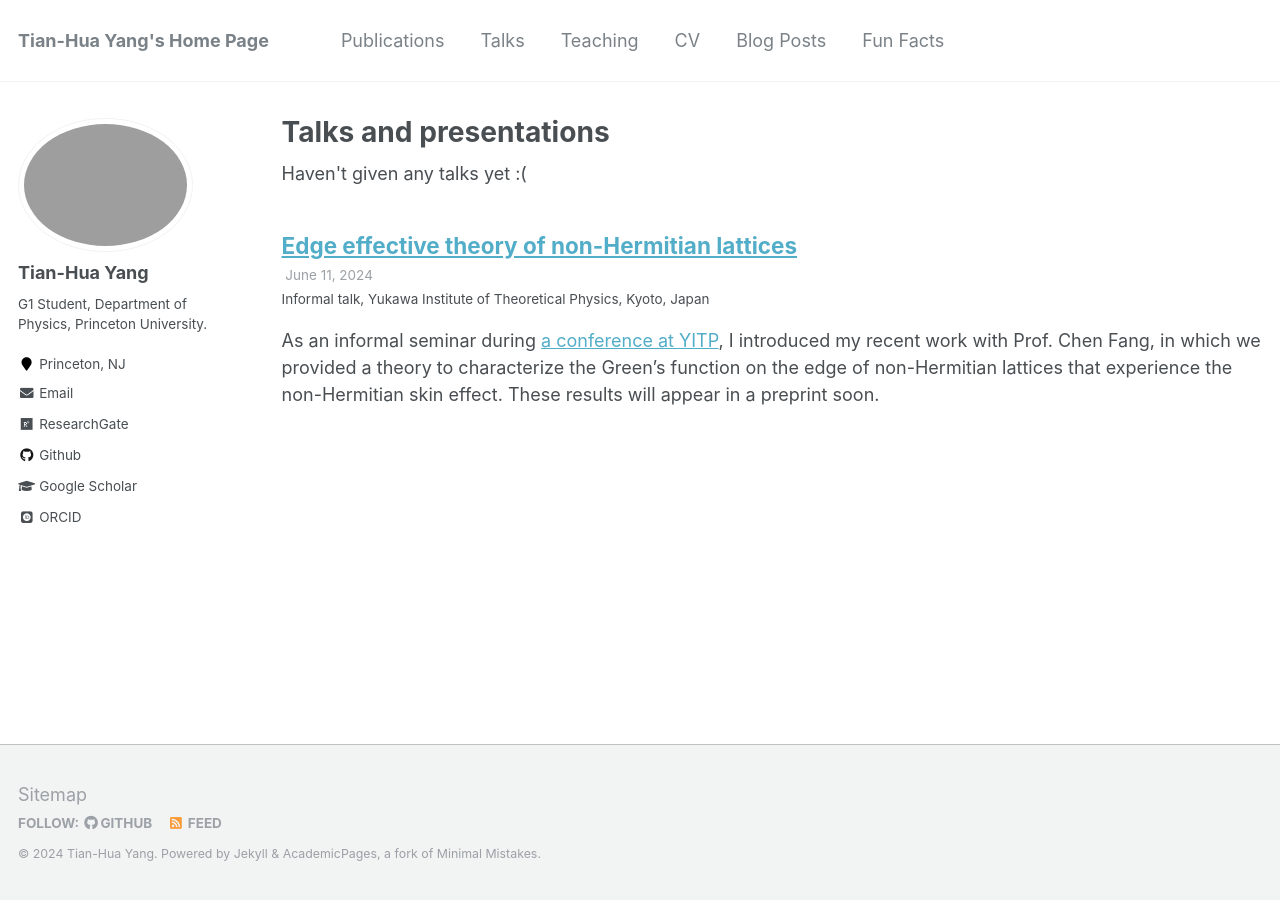
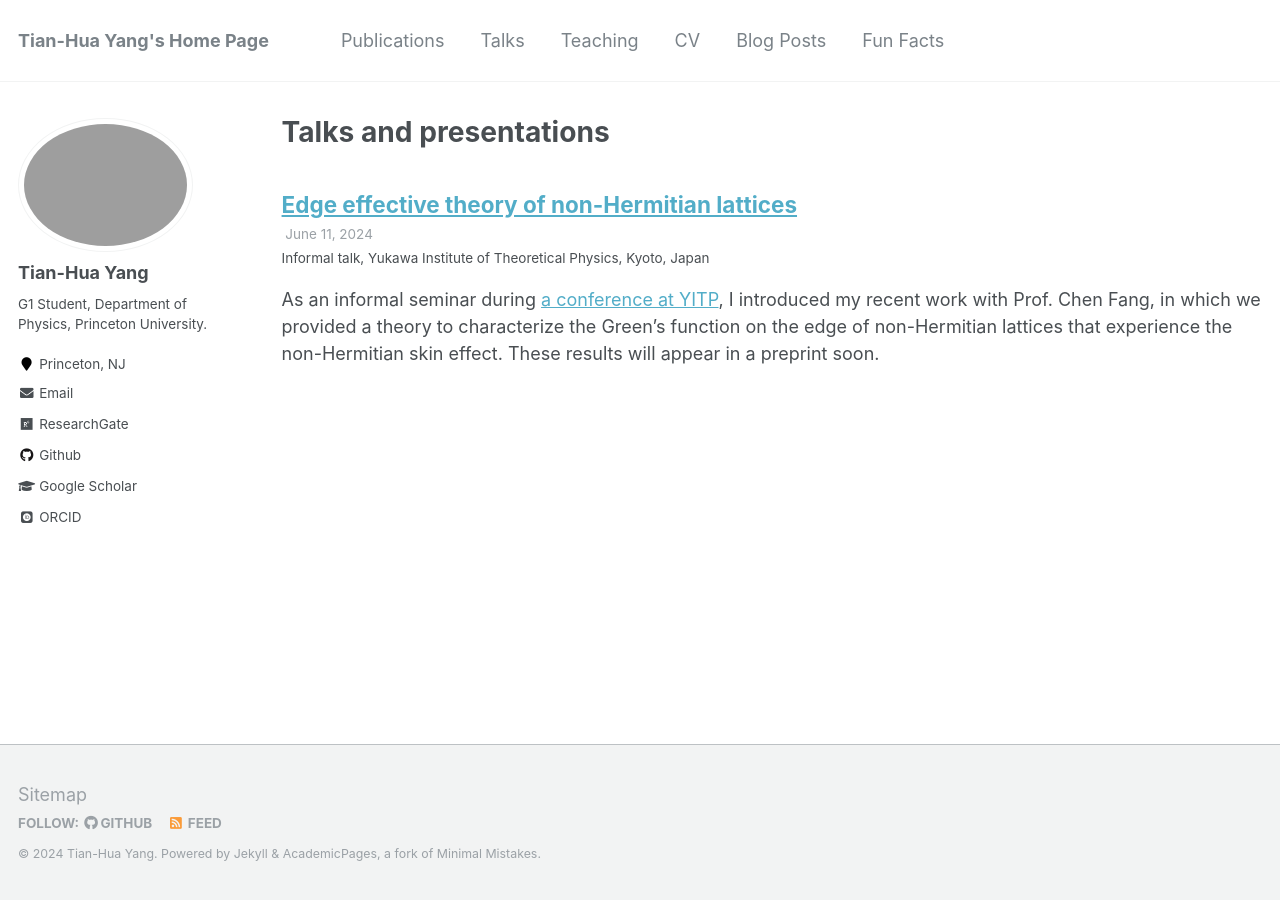
Before and after one commit to ThomasYangth/thomasyangth.github.io, a Jekyll site: the page built from _pages/talks.html, in a window 1280 px wide. Built offline with Jekyll 4.4.1, drawn with Linux system fonts in a browser that asks for light colours; some web fonts are replaced.

Commit message:
Update talks.html

```diff
--- a/_pages/talks.html
+++ b/_pages/talks.html
@@ -4,8 +4,6 @@ title: "Talks and presentations"
 permalink: /talks/
 author_profile: true
 ---
-
-Haven't given any talks yet :(
 
 {% if site.talkmap_link == true %}
 
```
